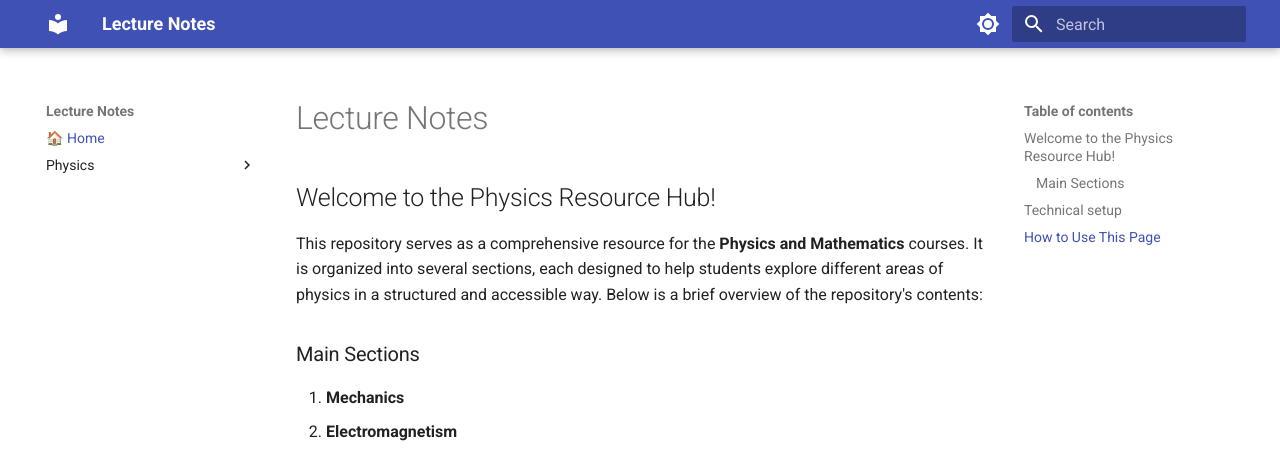
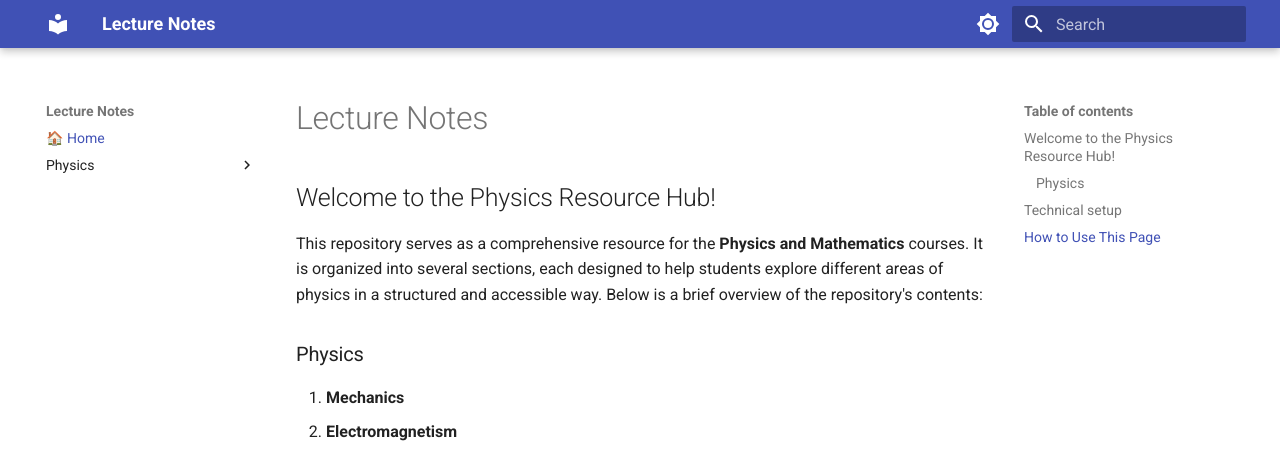
Before and after one commit to yusuf21sami/Mathematics_Physics_Lectures, an MkDocs documentation site: the page built from docs/index.md, in a window 1280 px wide and 1320 px high. Shown: the top 455 px of the window. Built offline with MkDocs 1.6.1 and Material for MkDocs 9.7.7, drawn with Linux system fonts in a browser that asks for light colours; nearby versions of some CDN libraries.

Commit message:
update home page

```diff
--- a/docs/index.md
+++ b/docs/index.md
@@ -4,7 +4,7 @@
 
 This repository serves as a comprehensive resource for the **Physics and Mathematics** courses. It is organized into several sections, each designed to help students explore different areas of physics in a structured and accessible way. Below is a brief overview of the repository's contents:
 
-### Main Sections
+### Physics
 
 1. **Mechanics**
 2. **Electromagnetism**
```
